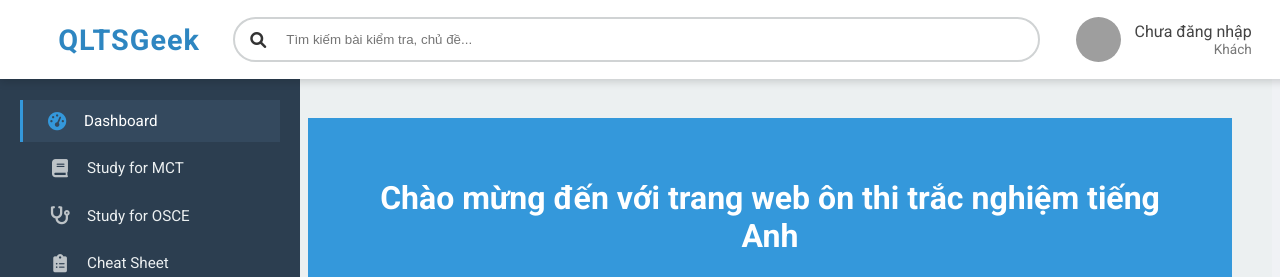
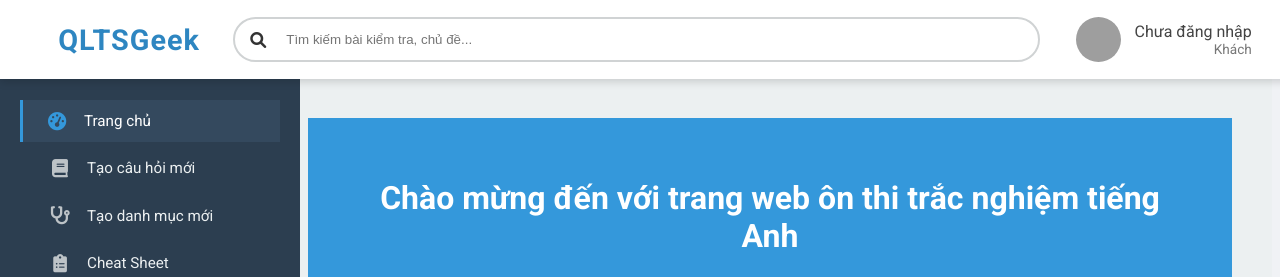
Before and after one commit to nguyenduccanh011/Web_On_Thi_Trac_Nghiem_Nodejs, a Vue app in the folder fontend/: page / in a window 1280 px wide. Shown: the top 277 px of the page. Built offline with nearby package versions, Linux system fonts and the light colour scheme; grey boxes are pictures that could not be loaded.

Commit message:
fix: chỉnh sửa sidebar

```diff
--- a/fontend/src/components/Sidebar.vue
+++ b/fontend/src/components/Sidebar.vue
@@ -2,9 +2,9 @@
     <aside class="sidebar">
       <nav>
         <ul>
-          <li><router-link to="/"><i class="fas fa-tachometer-alt"></i> Dashboard</router-link></li>
-          <li><router-link to="/exams"><i class="fas fa-book"></i> Study for MCT</router-link></li>
-          <li><router-link to="/history"><i class="fas fa-stethoscope"></i> Study for OSCE</router-link></li>
+          <li><router-link to="/"><i class="fas fa-tachometer-alt"></i> Trang chủ</router-link></li>
+          <li><router-link to="/create-question"><i class="fas fa-book"></i> Tạo câu hỏi mới</router-link></li>
+          <li><router-link to="/create-category"><i class="fas fa-stethoscope"></i> Tạo danh mục mới</router-link></li>
           <li><router-link to="/leaderboard"><i class="fas fa-clipboard-list"></i> Cheat Sheet</router-link></li>
           <li><router-link to="/forum"><i class="fas fa-users"></i> OLTS Social</router-link></li>
           <li><router-link to="/support"><i class="fas fa-chalkboard-teacher"></i> Tutor Support</router-link></li>
```
Also changed, not shown: 1 other file (tests, documents, lock files or other folders).
